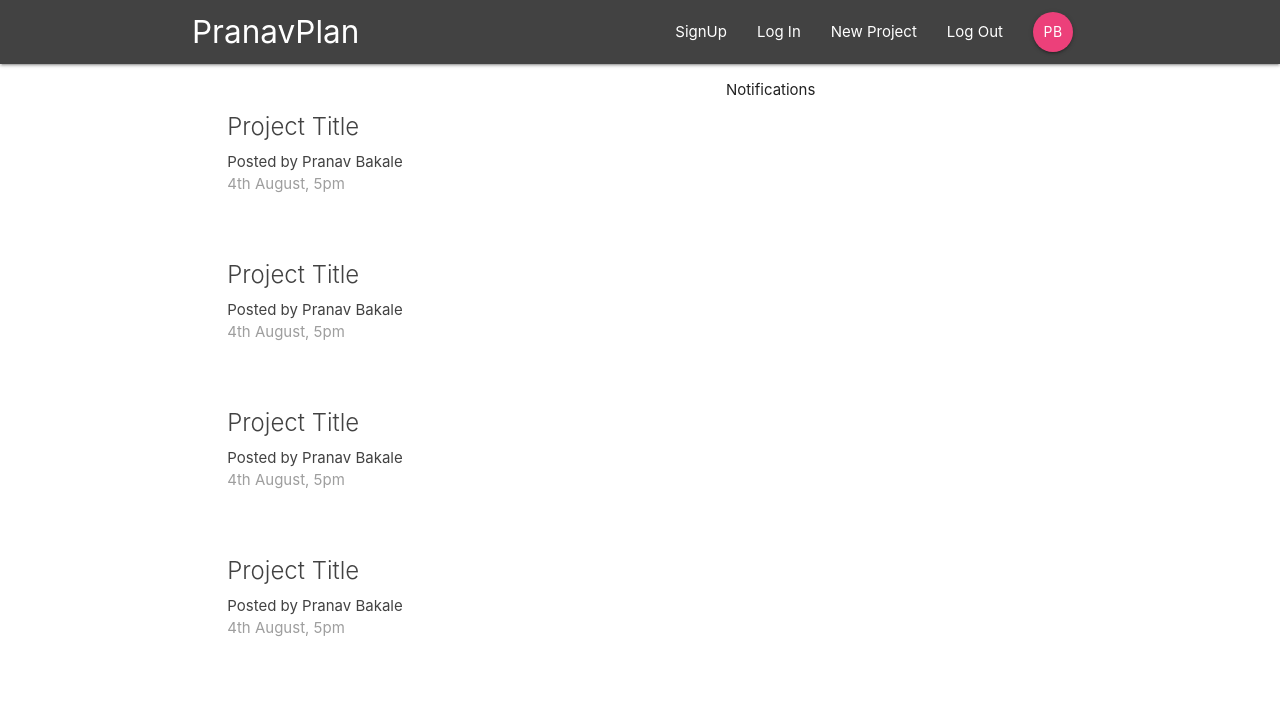
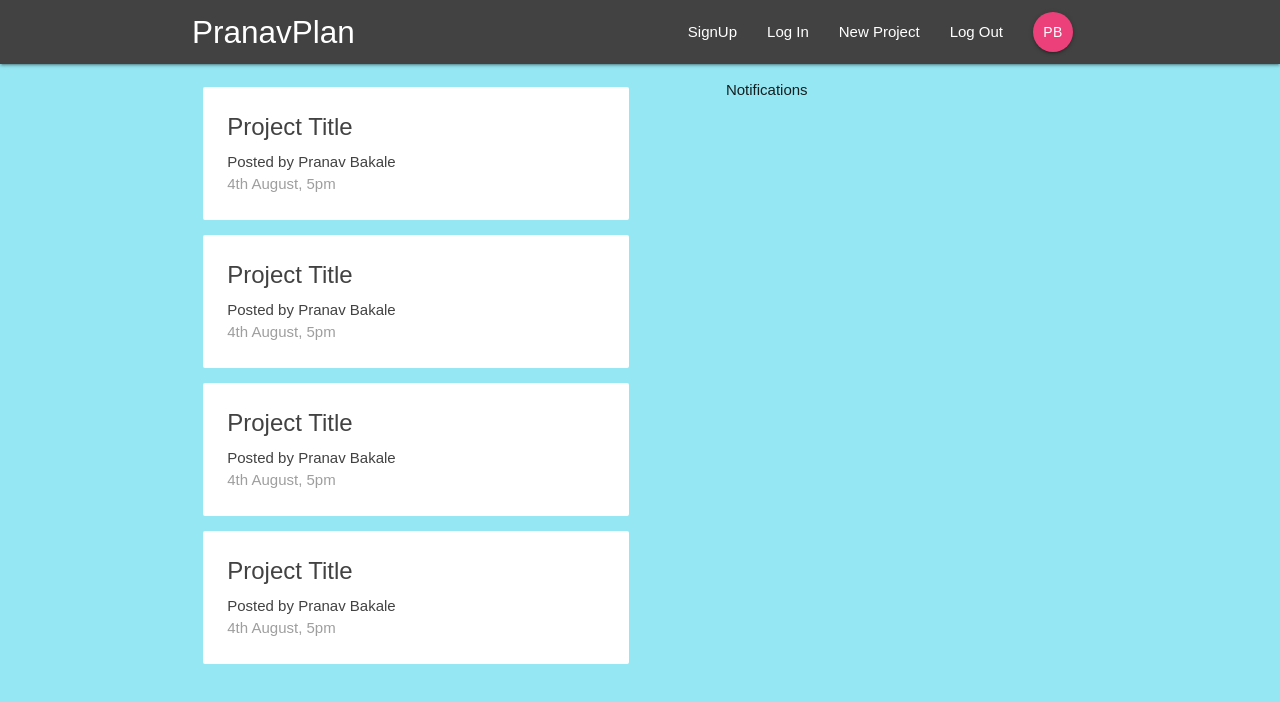
Before and after one commit to pranav589/project-management-app, a React (Create React App) app: page / in a window 1280 px wide. Shown: the top 702 px of the page. Built offline with nearby package versions, Linux system fonts and the light colour scheme.

Commit message:
2 files modified, 1 added, 1 deleted

```diff
--- a/index.js
+++ b/index.js
@@ -1,6 +1,6 @@
 import React from 'react';
 import ReactDOM from 'react-dom';
-
+import "./style.css";
 import App from './App';
 
 ReactDOM.render(<App />, document.getElementById('root'))
--- a/style.css
+++ b/style.css
@@ -1,3 +1,9 @@
-h1, p {
-  font-family: Lato;
+body{
+  margin:0;
+  padding: 0;
+  font-family: sans-serif;
+  background: url(images/bg.jpg) no-repeat;
+  background-size: 100%;
+  background-position: bottom;
+  background-color:#95e8f3
 }
```
Also changed, not shown: images/Colorful-Circle-Simple-Background-Image-1.jpg (deleted), images/bg.jpg (added).
